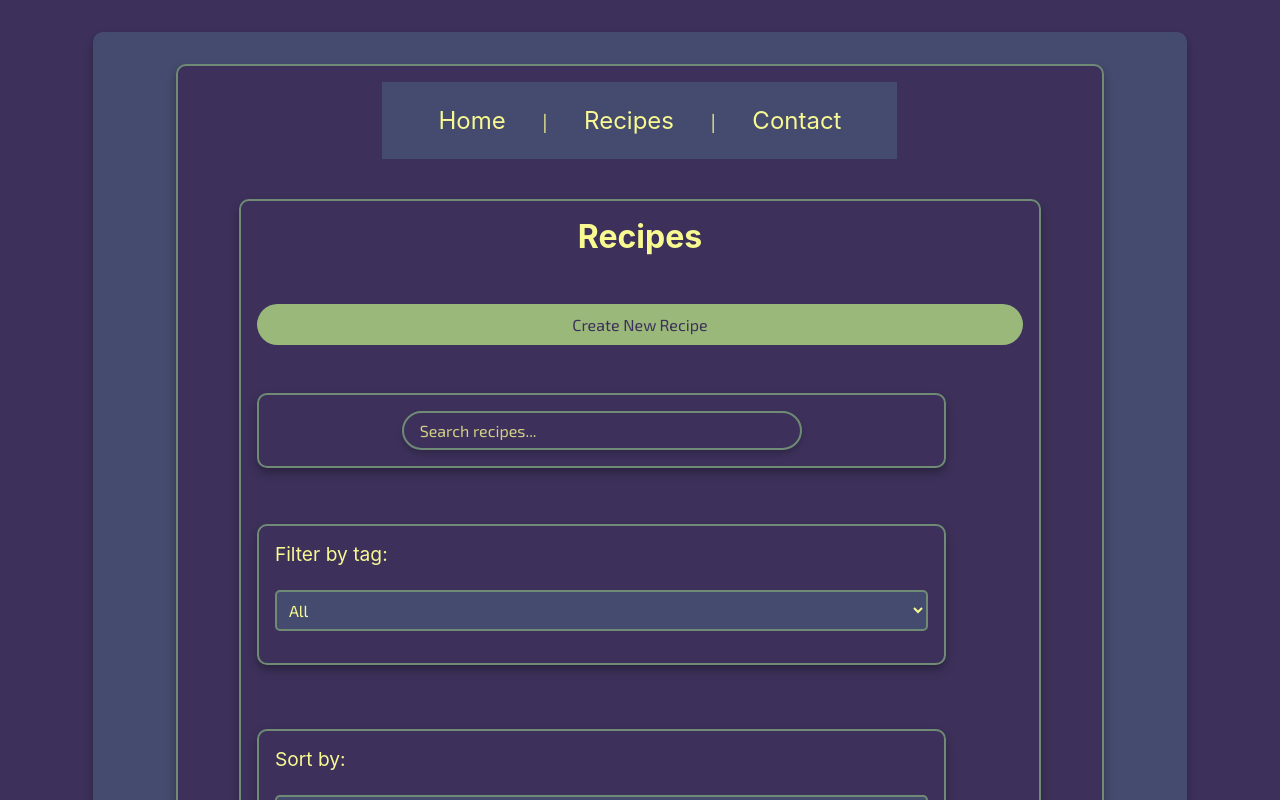
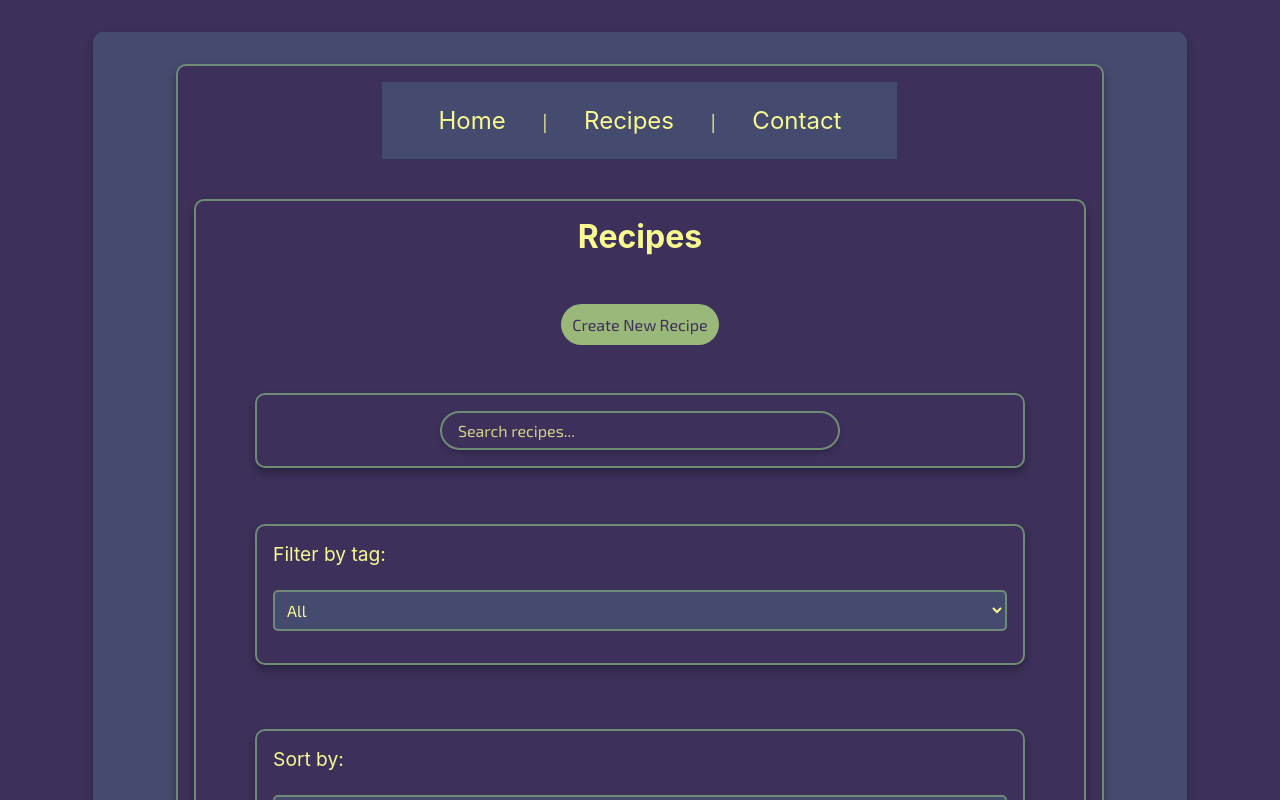
Before and after one commit to sahmaragaev/web-project-2, a React (Create React App) app in the folder client/: page /recipes in a window 1280 px wide. Shown: the top 800 px of the page. Built offline with nearby package versions, Linux system fonts and the light colour scheme; no server answers.

Commit message:
Add link to CPP compiler project in Home component; enhance Recipes.css for better layout and alignment

```diff
--- a/client/src/pages/Home.jsx
+++ b/client/src/pages/Home.jsx
@@ -69,6 +69,11 @@ function Home() {
             Commit Rigging (For making fake commits at fake times)
           </a>
         </li>
+        <li>
+          <a href="https://github.com/sahmaragaev/cpp-compiler-learning" target="_blank" rel="noreferrer">
+            Compiler in CPP
+          </a>
+        </li>
       </ul>
     </div>
   );
--- a/client/src/pages/Recipes.css
+++ b/client/src/pages/Recipes.css
@@ -15,6 +15,14 @@ body {
   align-items: center;
   justify-content: center;
   padding: 2rem;
+}
+
+.recipes-container {
+  display: flex;
+  flex-direction: column;
+  align-items: center;
+  justify-content: center;
+  width: 100%;
 }
 
 div {
```
